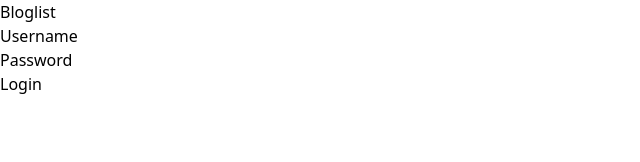
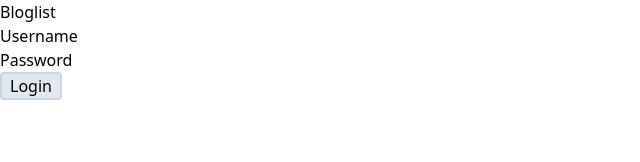
Before and after one commit to RicLobo626/fso-part5, a React (Vite) app in the folder bloglist-frontend/: page / in a window 1280 px wide. Shown: the top 162 px of the page, without its empty margins (0-640 px from the left). Built offline with nearby package versions, Linux system fonts and the light colour scheme.

Commit message:
Style Button component

```diff
--- a/bloglist-frontend/src/components/Button.jsx
+++ b/bloglist-frontend/src/components/Button.jsx
@@ -1,7 +1,15 @@
 import PropTypes from "prop-types";
+import { Button as HUIButton } from "@headlessui/react";
 
 export const Button = ({ text, ...props }) => {
-  return <button {...props}>{text}</button>;
+  return (
+    <HUIButton
+      {...props}
+      className="bg-slate-200 border-slate-300 data-[hover]:bg-slate-300 border-2 rounded px-2"
+    >
+      {text}
+    </HUIButton>
+  );
 };
 
 Button.propTypes = {
```
